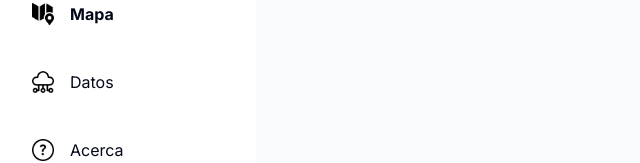
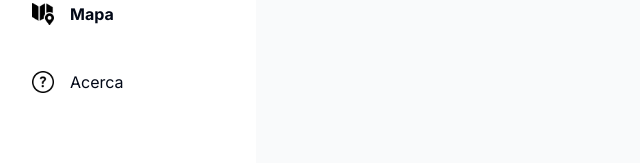
Before and after one commit to edgargutgzz/aireclaro, a Next.js app: page /mapa in a window 1280 px wide. Shown: the part 213-376 px from the top of the page, without its empty margins (0-640 px from the left). Built offline with nearby package versions, Linux system fonts and the light colour scheme.

Commit message:
refactor: Remove Datos page component and update navlinks

```diff
--- a/app/datos/page.tsx
+++ /dev/null
@@ -1,9 +0,0 @@
-import Navbar from "@/components/navbar";
-
-export default function Datos() {
-  return (
-    <div className="">
-      <h1>Datos</h1>
-    </div>
-  );
-}
--- a/components/navlinks.tsx
+++ b/components/navlinks.tsx
@@ -22,13 +22,6 @@ export default function Navlinks() {
       selectedImage: "/mapa-on.png",
       unselectedImage: "/mapa-off.png",
       alt: "Mapa",
-    },
-    {
-      name: "Datos",
-      href: "/datos",
-      selectedImage: "/datos-on.png",
-      unselectedImage: "/datos-off.png",
-      alt: "Datos",
     },
     {
       name: "Acerca",
```
Also changed, not shown: public/datos-off.png (deleted), public/datos-on.png (deleted).
